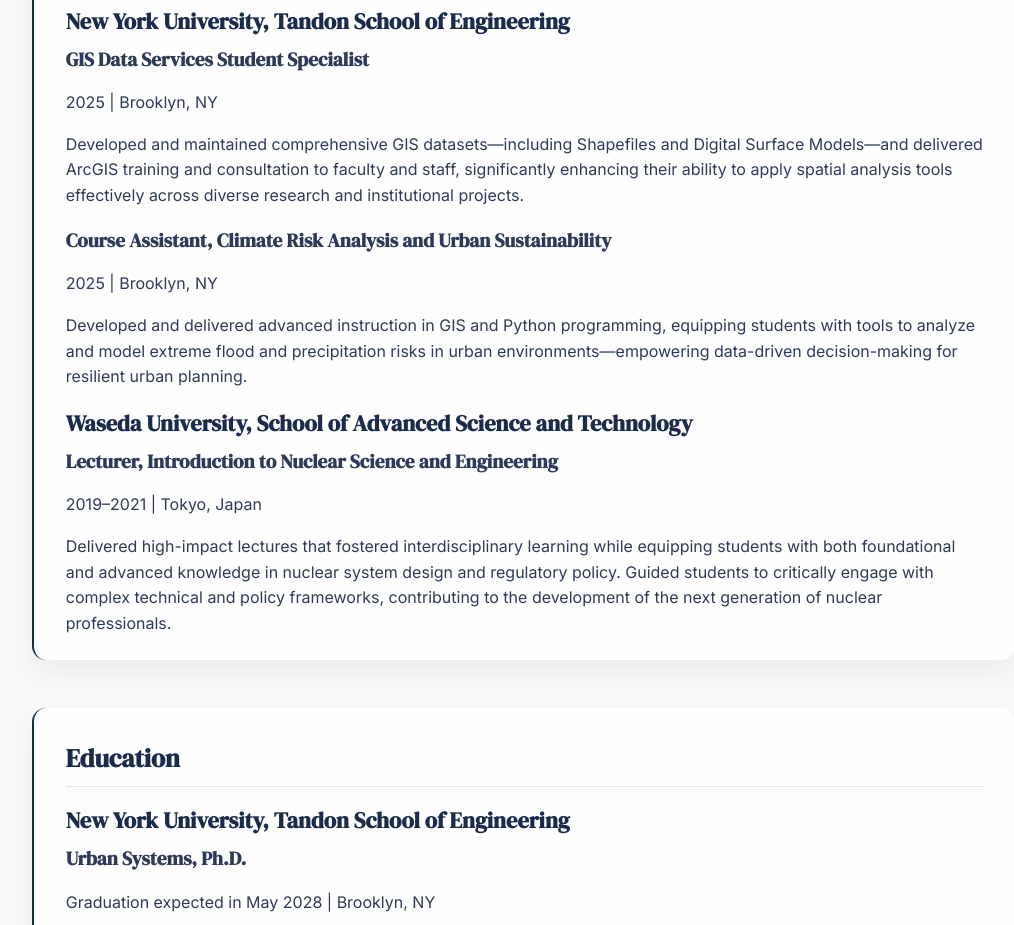
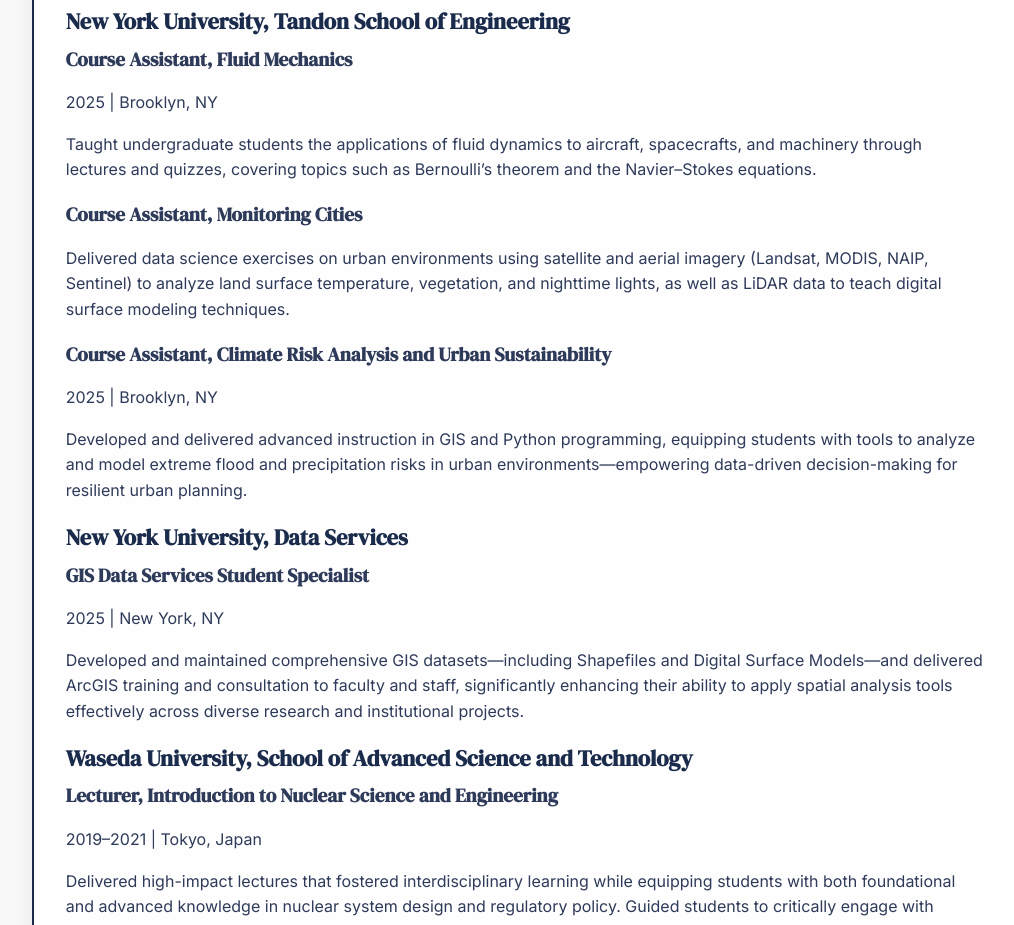
Before and after one commit to sy4232/profile, a plain HTML site: page index.html in a window 1280 px wide. Shown: the part 2400-3325 px from the top of the page, without its empty margins (201-1215 px from the left). Drawn offline with Linux system fonts and the light colour scheme.

Commit message:
2025-09-28
Update

```diff
--- a/index.html
+++ b/index.html
@@ -95,12 +95,18 @@
       <div class="section-content">
         <h2>Teaching Experience</h2>
         <h3>New York University, Tandon School of Engineering</h3>
-        <h4>GIS Data Services Student Specialist</h4>
+        <h4>Course Assistant, Fluid Mechanics</h4>
         <p class="date">2025 | Brooklyn, NY</p>
-        <p>Developed and maintained comprehensive GIS datasets—including Shapefiles and Digital Surface Models—and delivered ArcGIS training and consultation to faculty and staff, significantly enhancing their ability to apply spatial analysis tools effectively across diverse research and institutional projects.</p>
+        <p>Taught undergraduate students the applications of fluid dynamics to aircraft, spacecrafts, and machinery through lectures and quizzes, covering topics such as Bernoulli’s theorem and the Navier–Stokes equations.</p>
+        <h4>Course Assistant, Monitoring Cities</h4>
+        <p>Delivered data science exercises on urban environments using satellite and aerial imagery (Landsat, MODIS, NAIP, Sentinel)  to analyze land surface temperature, vegetation, and nighttime lights, as well as LiDAR data to teach digital surface modeling techniques.</p>
         <h4>Course Assistant, Climate Risk Analysis and Urban Sustainability</h4>
         <p class="date">2025 | Brooklyn, NY</p>
         <p>Developed and delivered advanced instruction in GIS and Python programming, equipping students with tools to analyze and model extreme flood and precipitation risks in urban environments—empowering data-driven decision-making for resilient urban planning.</p>
+        <h3>New York University, Data Services</h3>
+        <h4>GIS Data Services Student Specialist</h4>
+        <p class="date">2025 | New York, NY</p>
+        <p>Developed and maintained comprehensive GIS datasets—including Shapefiles and Digital Surface Models—and delivered ArcGIS training and consultation to faculty and staff, significantly enhancing their ability to apply spatial analysis tools effectively across diverse research and institutional projects.</p>
         <h3>Waseda University, School of Advanced Science and Technology</h3>
         <h4>Lecturer, Introduction to Nuclear Science and Engineering</h4>
         <p class="date">2019–2021 | Tokyo, Japan</p>
```
